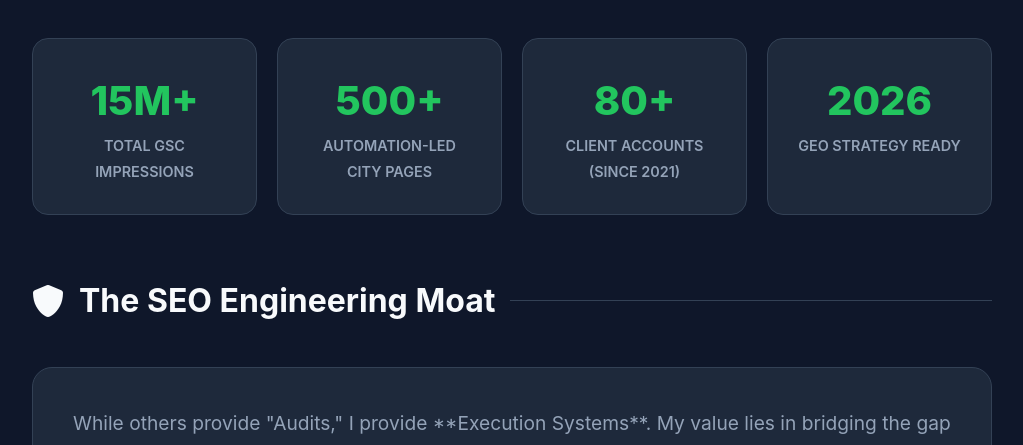
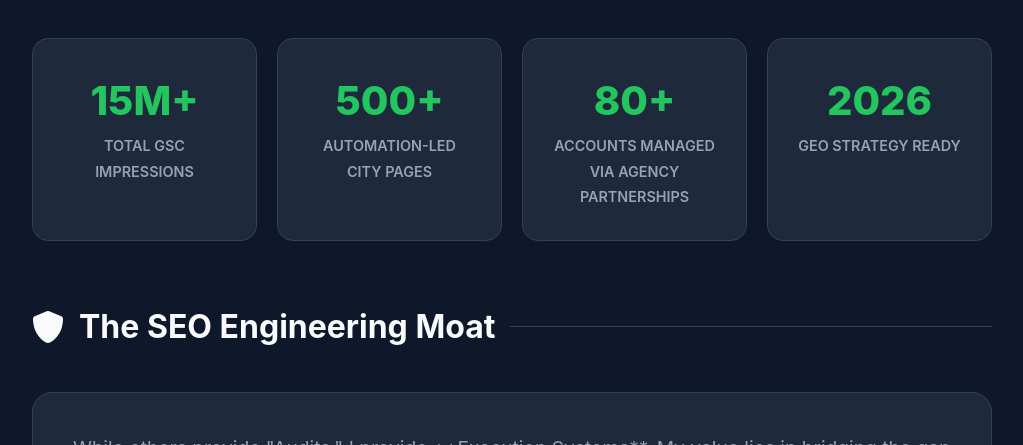
Before and after one commit to joshuajesivns/seo_portfolio, a plain HTML site: page index.html in a window 1280 px wide. Shown: the part 655-1100 px from the top of the page, without its empty margins (128-1151 px from the left). Drawn offline with Linux system fonts and the light colour scheme.

Commit message:
Reframe 80+ stat as accounts managed via agency partnerships
Co-Authored-By: Claude Opus 4.8 (1M context) <noreply@anthropic.com>

```diff
--- a/index.html
+++ b/index.html
@@ -270,7 +270,7 @@
         </div>
         <div class="stat-card">
             <span class="stat-value">80+</span>
-            <span class="stat-label">Client Accounts (Since 2021)</span>
+            <span class="stat-label">Accounts Managed via Agency Partnerships</span>
         </div>
         <div class="stat-card">
             <span class="stat-value">2026</span>
```
